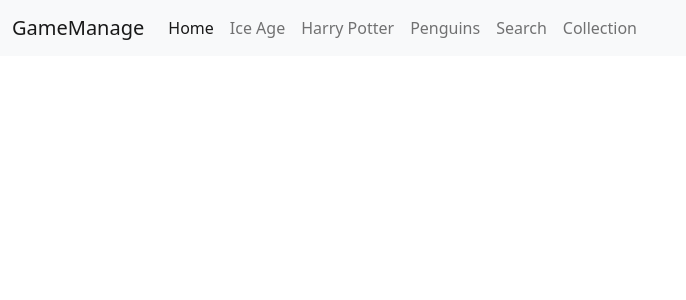
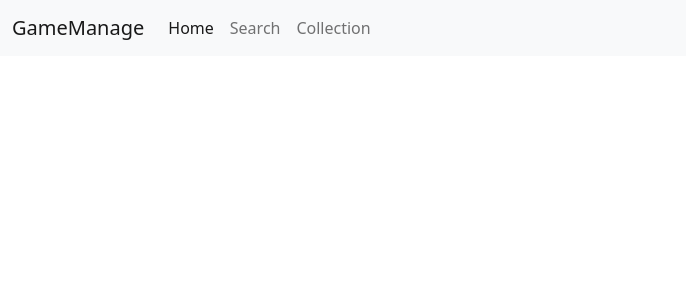
Before and after one commit to nabilshadman/flask-gamemanage-app-prototype, a Flask app: page / in a window 1280 px wide. Shown: the top 300 px of the page, without its empty margins (0-686 px from the left). Run offline with Flask 2, Linux system fonts and the light colour scheme; data that the repository does not hold is empty.

Commit message:
Updated homepage and navbar

```diff
--- a/app.py
+++ b/app.py
@@ -8,7 +8,7 @@ app.secret_key = "moviesearchengine1234"
 
 @app.route("/")
 def main():
-    raw_data = requests.get("http://www.omdbapi.com/?apikey=d2b6a667&s=batman")
+    raw_data = requests.get("http://www.omdbapi.com/?apikey=d2b6a667&s=resident-evil")
     movies = raw_data.json()
     return render_template("home.html", movies=movies)
 
--- a/templates/index.html
+++ b/templates/index.html
@@ -21,9 +21,6 @@
           <div class="collapse navbar-collapse" id="navbarNavAltMarkup">
             <div class="navbar-nav">
               <a class="nav-link active" aria-current="page" href="#">Home</a>
-              <a class="nav-link" href="{{url_for('movies_by_title',title='ice age')}}">Ice Age</a>
-              <a class="nav-link" href="{{url_for('movies_by_title',title='harry potter')}}">Harry Potter</a>
-              <a class="nav-link" href="{{url_for('movies_by_title',title='penguins')}}">Penguins</a>
               <a class="nav-link" href="{{url_for('search_form')}}">Search</a>
               <a class="nav-link" href="{{url_for('collection_list')}}">Collection</a>
             </div>
```
